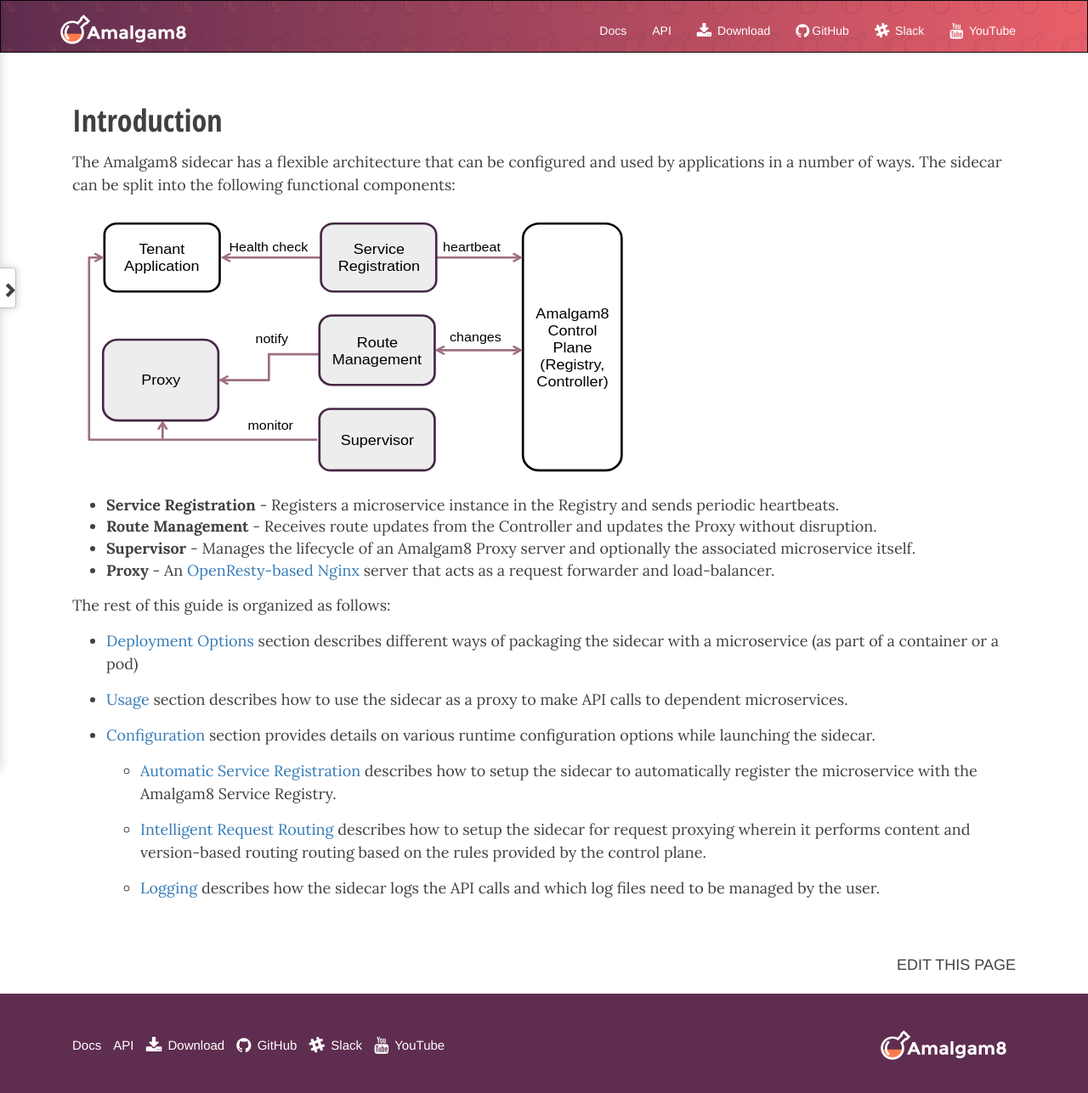
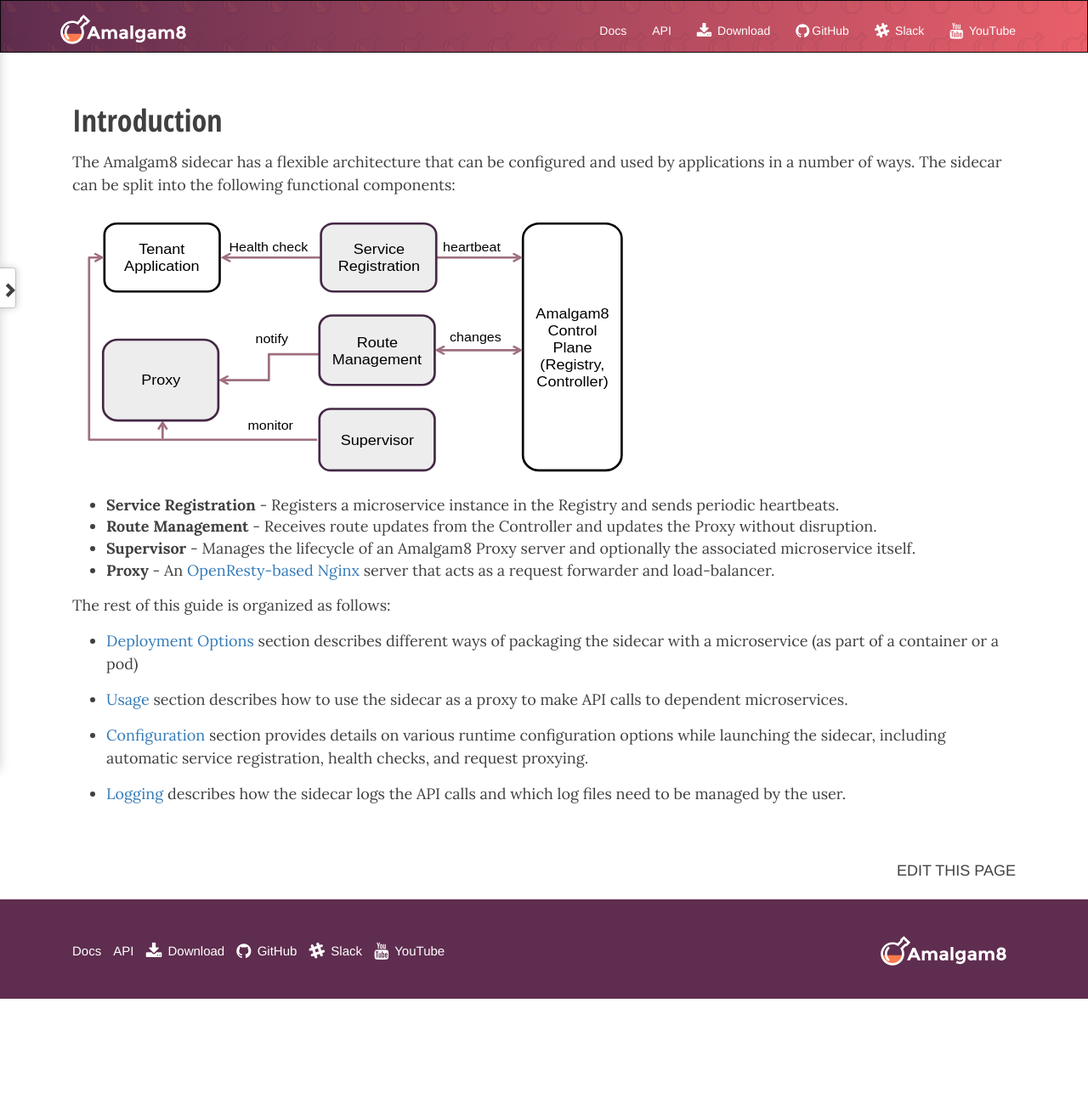
Before and after one commit to amalgam8/amalgam8.github.io, a Jekyll site: the page built from _docs/3-sidecar/intro.md, in a window 1280 px wide. Shown: the whole page at 85% size. Built offline with Jekyll 4.4.1, drawn with Linux system fonts in a browser that asks for light colours; nearby versions of some CDN libraries; comment, search, counter and statistics services are not loaded; after the commit the page ends 1176 px from its top, so only the background shows below that.

Commit message:
update sidecar intro

```diff
--- a/_docs/3-sidecar/intro.md
+++ b/_docs/3-sidecar/intro.md
@@ -27,17 +27,8 @@
   sidecar as a proxy to make API calls to dependent microservices.
 
 * [Configuration](/docs/sidecar/sidecar-configuration-options/) section provides details on
-  various runtime configuration options while launching the sidecar.
+  various runtime configuration options while launching the sidecar, including
+  automatic service registration, health checks, and request proxying.
 
-    * [Automatic Service Registration](/docs/sidecar/sidecar-auto-service-registration/)
-      describes how to setup the sidecar to automatically register the
-      microservice with the Amalgam8 Service Registry.
-
-    * [Intelligent Request Routing](/docs/sidecar/sidecar-request-routing/)
-      describes how to setup the sidecar for request proxying wherein it
-      performs content and version-based routing routing based on the rules
-      provided by the control plane.
-
-    * [Logging](/docs/sidecar/sidecar-logging-api-calls/)
-      describes how the sidecar logs the API calls and which log files need
-      to be managed by the user.
+* [Logging](/docs/sidecar/sidecar-logging-api-calls/) describes how the sidecar logs the API
+  calls and which log files need to be managed by the user.
```
